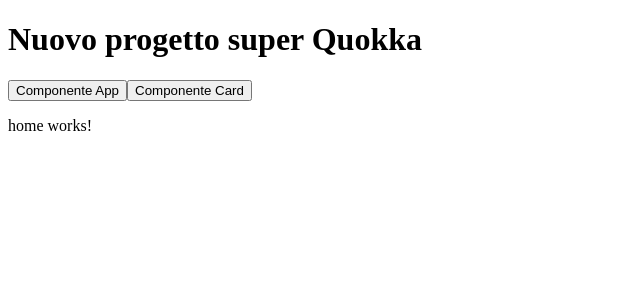
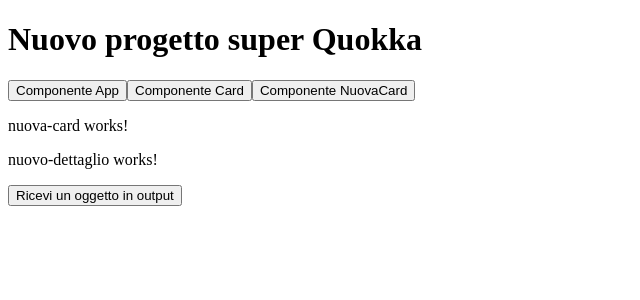
Before and after one commit to Bongiu/QuokkaProg, an Angular app: page /nuovaCard in a window 1280 px wide. Before the commit this address led to /. Shown: the top 300 px of the page, without its empty margins (0-640 px from the left). Built offline with nearby package versions, Linux system fonts and the light colour scheme.

Commit message:
creazione rotte - output e nuova card

```diff
--- a/src/app/app.component.html
+++ b/src/app/app.component.html
@@ -6,5 +6,8 @@
 <button routerLink="/card" routerLinkActive="active">
     Componente Card
  </button>
+<button routerLink="/nuovaCard" routerLinkActive="active">
+    Componente NuovaCard
+ </button>
 
 <router-outlet />
--- a/src/app/app.routes.ts
+++ b/src/app/app.routes.ts
@@ -5,6 +5,7 @@ export const routes: Routes = [
   {path: '', component: HomeComponent},
     {path: 'card', loadChildren:()=>import('../library/card/card.route').then(m=>m.ROUTES)},
     // {path: 'dettaglioCard', loadChildren:()=>import('../library/card/card.route').then(m=>m.ROUTES)},
+    {path: 'nuovaCard', loadChildren:()=>import('../library/nuova-card/nuovaCard.route').then(m=>m.ROUTES)},
     {
         path: '**',
         redirectTo: '',
--- /dev/null
+++ b/src/library/nuova-card/nuova-card.component.html
@@ -0,0 +1,14 @@
+<div>
+<p>nuova-card works!</p>
+<!-- ___________string__________OUTPUT_____________________
+<app-nuovo-dettaglio (datiINoutput)="riceviOutput($event)"></app-nuovo-dettaglio> -->
+
+<!-- // __________array___________OUTPUT_____________________
+ <app-nuovo-dettaglio (arrayOutput)="riceviArray($event)"></app-nuovo-dettaglio>
+ -->
+
+<!-- // __________oggetto___________OUTPUT_____________________ -->
+<app-nuovo-dettaglio (oggettoOutput)="riceviOggetto($event)"></app-nuovo-dettaglio>
+
+
+</div>
--- /dev/null
+++ b/src/library/nuova-card/nuova-card.component.ts
@@ -0,0 +1,28 @@
+import { Component } from '@angular/core';
+import { NuovoDettaglioComponent } from './nuovo-dettaglio/nuovo-dettaglio.component';
+
+@Component({
+  selector: 'app-nuova-card',
+  standalone: true,
+  imports: [NuovoDettaglioComponent],
+  templateUrl: './nuova-card.component.html',
+  styleUrl: './nuova-card.component.scss'
+})
+export class NuovaCardComponent {
+
+  // ___________string__________OUTPUT_____________________
+  // riceviOutput(r:string){
+  //   console.log(r)
+  // }
+
+  // __________array___________OUTPUT_____________________
+  // riceviArray(f:string[]){
+  //   console.log(f);
+  // }
+
+    // __________oggetto___________OUTPUT_____________________
+    riceviOggetto(d:{}){
+      console.log(d)
+    }
+
+}
--- /dev/null
+++ b/src/library/nuova-card/nuovaCard.route.ts
@@ -0,0 +1,14 @@
+import { Route } from "@angular/router";
+import { NuovaCardComponent } from "./nuova-card.component";
+
+export const ROUTES: Route[] =[
+    {
+        path: '',
+        component: NuovaCardComponent
+    },
+    {
+        path: '**',
+        redirectTo: '',
+        pathMatch: 'full'
+      }
+]
--- /dev/null
+++ b/src/library/nuova-card/nuovo-dettaglio/nuovo-dettaglio.component.html
@@ -0,0 +1,14 @@
+
+    <div>
+        <p>nuovo-dettaglio works!</p>
+        <!--
+        ___________string__________OUTPUT_____________________
+        <button (click)="setData('dati inviati dal figlio OUTPUT')">dettagli output</button> -->
+
+        <!-- // __________array___________OUTPUT_____________________
+        <button (click)="sendArray(['oggi','domani','dopodomani'])">Ricevi un array in output</button>-->
+
+        <!-- // __________oggetto___________OUTPUT_____________________ -->
+         <button (click)="sendOggetto({nome:'Chicca'})">Ricevi un oggetto in output</button>
+
+    </div>
--- /dev/null
+++ b/src/library/nuova-card/nuovo-dettaglio/nuovo-dettaglio.component.ts
@@ -0,0 +1,31 @@
+import { Component, output } from '@angular/core';
+
+@Component({
+  selector: 'app-nuovo-dettaglio',
+  standalone: true,
+  imports: [],
+  templateUrl: './nuovo-dettaglio.component.html',
+  styleUrl: './nuovo-dettaglio.component.scss',
+})
+export class NuovoDettaglioComponent {
+  // ___________string__________OUTPUT_____________________
+  // datiINoutput = output<string>();
+
+  // setData(dati:string){
+  //   this.datiINoutput.emit(dati);
+  // }
+
+  // __________array___________OUTPUT_____________________
+  // arrayOutput = output<string[]>();
+  // sendArray(arrayDati: string[]) {
+  //   this.arrayOutput.emit(arrayDati);
+  // }
+
+  // __________oggetto___________OUTPUT_____________________
+
+  oggettoOutput = output<{}>();
+  sendOggetto(oggettoDati:{}){
+    this.oggettoOutput.emit(oggettoDati);
+  }
+
+}
```
Also changed, not shown: src/library/nuova-card/nuova-card.component.scss (added), src/library/nuova-card/nuovo-dettaglio/nuovo-dettaglio.component.scss (added), 2 other files (tests, documents, lock files or other folders).
